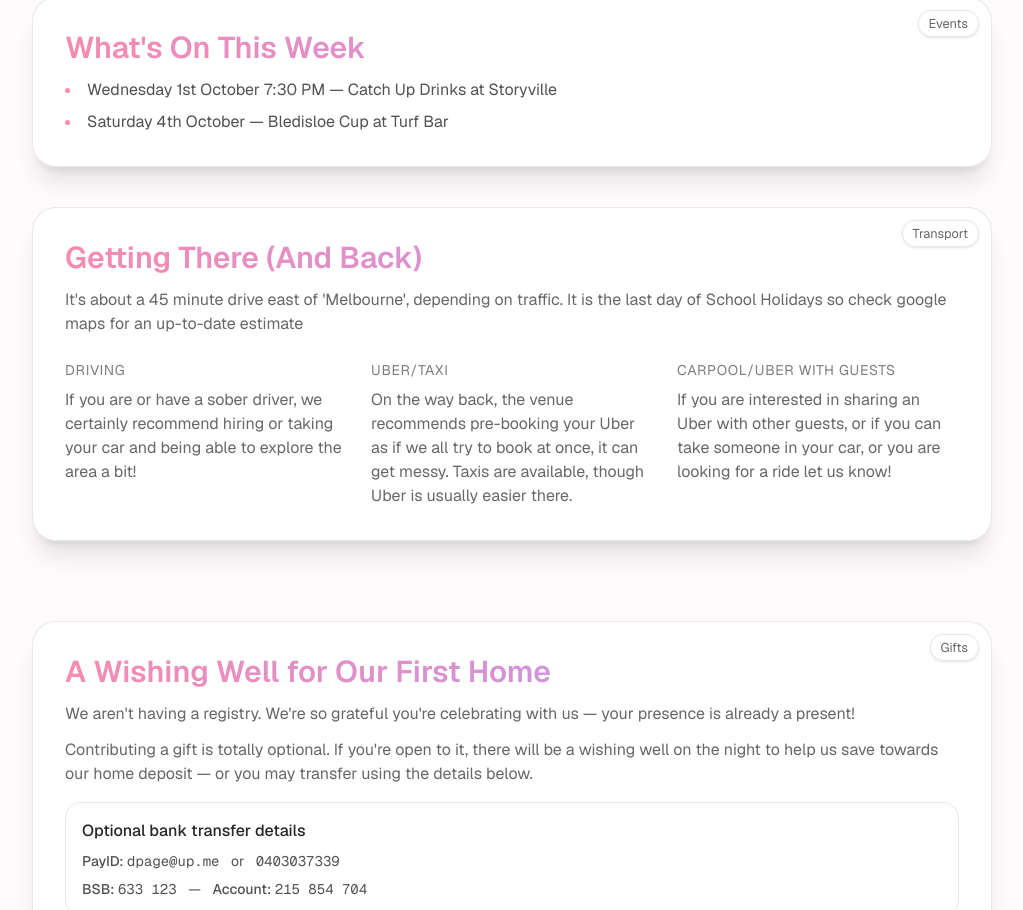
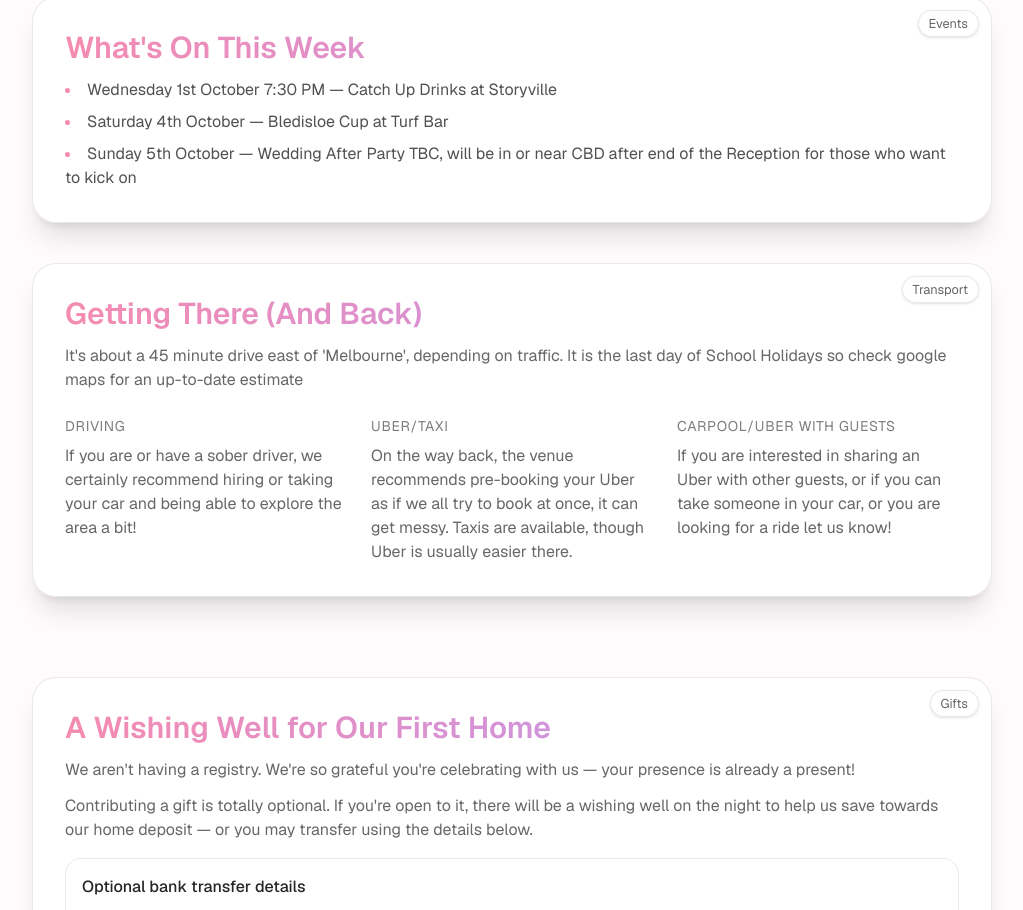
Before and after one commit to neonnubula/bella-danny-wedding, a Next.js app: page / in a window 1280 px wide. Shown: the part 2476-3386 px from the top of the page, without its empty margins (128-1151 px from the left). Built offline with nearby package versions, Linux system fonts and the light colour scheme; a web font is replaced by a local one.

Commit message:
Add wedding after party event to Events section
- Added Sunday 5th October after party details
- Location TBC in or near CBD after reception
- For guests who want to continue celebrating

```diff
--- a/src/app/page.tsx
+++ b/src/app/page.tsx
@@ -169,6 +169,7 @@ export default function Home() {
             <ul className="list-disc list-inside mt-3 space-y-2 marker:text-[#f58bb0] text-foreground/80">
               <li>Wednesday 1st October 7:30 PM — Catch Up Drinks at Storyville</li>
               <li>Saturday 4th October — Bledisloe Cup at Turf Bar</li>
+              <li>Sunday 5th October — Wedding After Party TBC, will be in or near CBD after end of the Reception for those who want to kick on</li>
             </ul>
           </div>
         </div>
```
